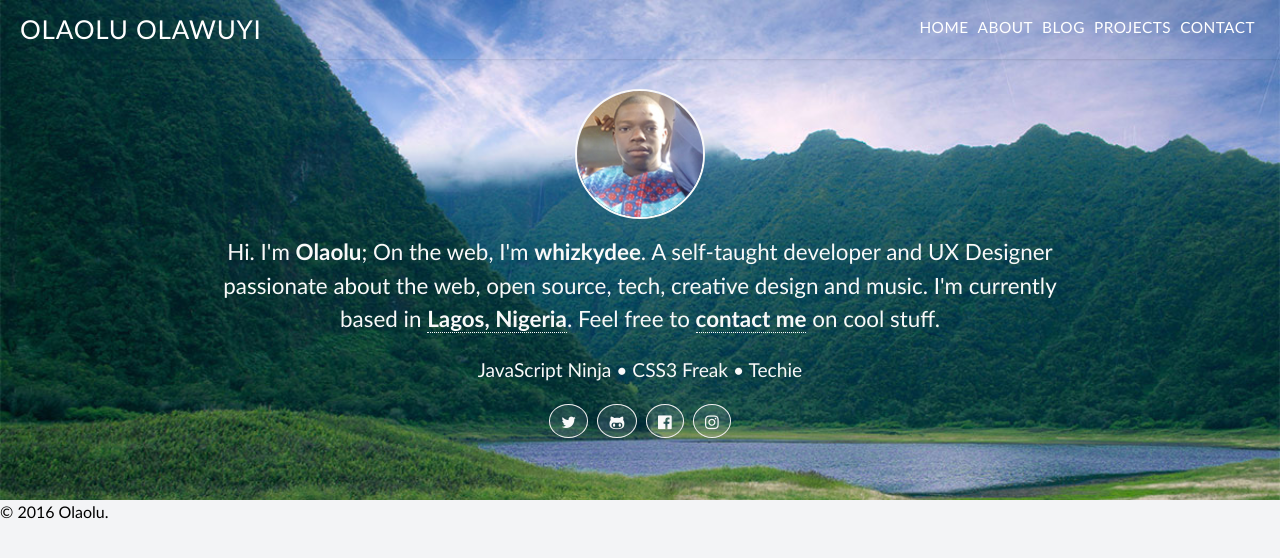
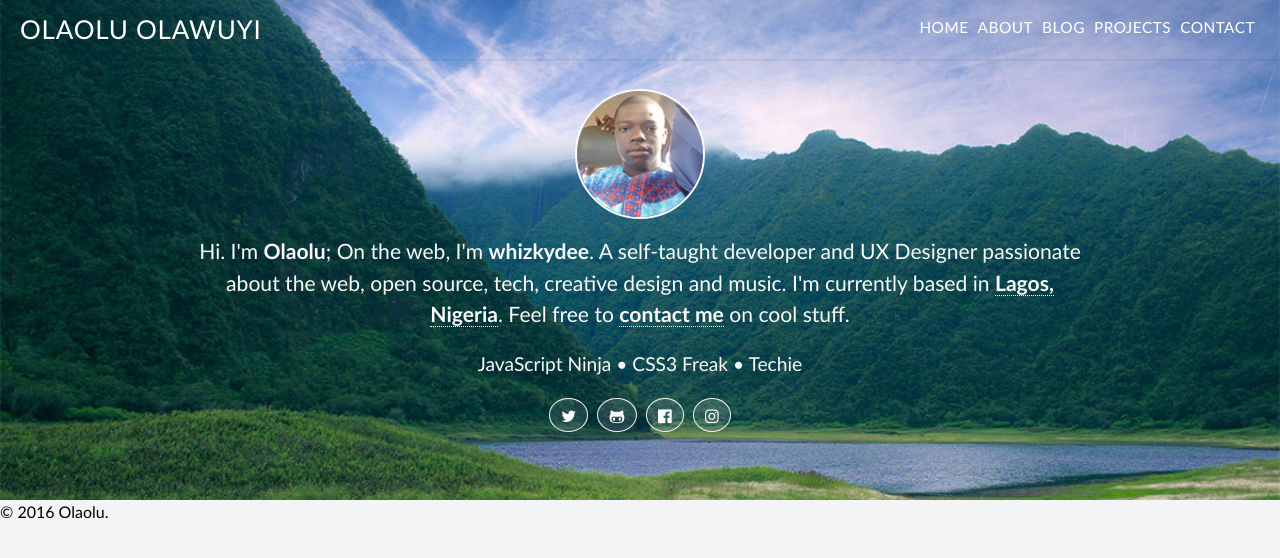
Before and after one commit to whizkydee/old-site, a Jekyll site: the page built from index.html, in a window 1280 px wide. Shown: the top 558 px of the page. Built offline with Jekyll 4.4.1, drawn with Linux system fonts in a browser that asks for light colours; nearby versions of some CDN libraries; some web fonts are replaced.

Commit message:
Reduce font-size of intro text

```diff
--- a/_sass/_home.scss
+++ b/_sass/_home.scss
@@ -71,7 +71,7 @@
          max-width: 70%;
          margin: 10px auto 20px;
          color: $off_white;
-         font-size: 1.4em;
+         font-size: 1.32em;
          a {
             border-bottom: 1px dotted;
             font-family: inherit;
```
